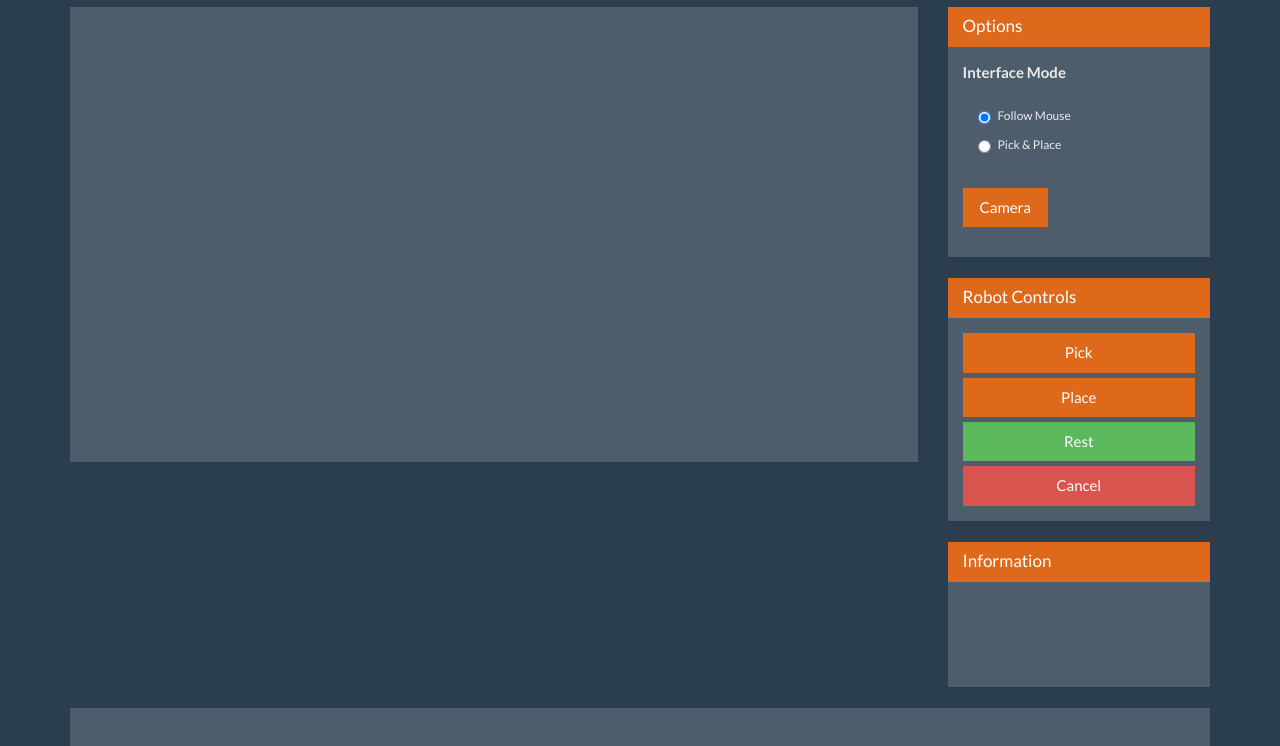
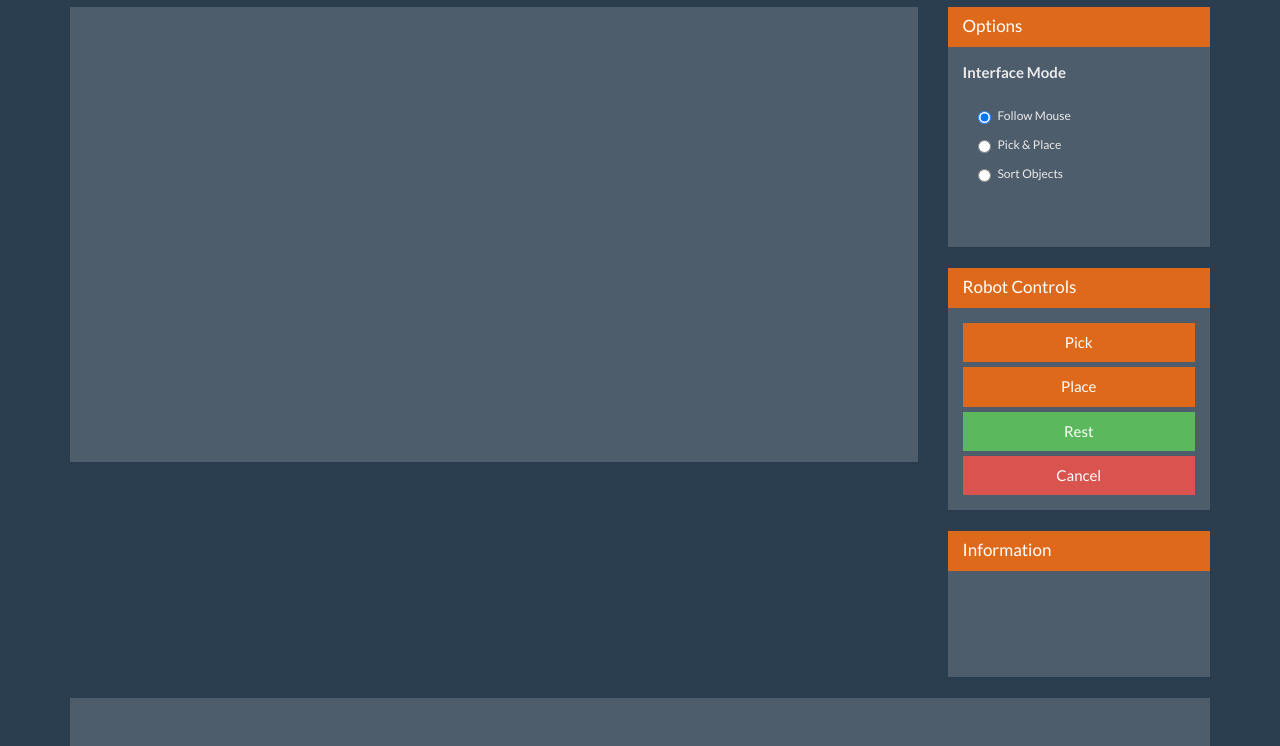
Before and after one commit to r2labs/quarc-web-interface, a plain HTML site: page index.html in a window 1280 px wide. Shown: the part 54-800 px from the top of the page. Drawn offline with Linux system fonts and the light colour scheme; no server answers.

Commit message:
added sorting

```diff
--- a/index.html
+++ b/index.html
@@ -71,9 +71,12 @@
                     <div class="radio">
                       <label><input type="radio" name="modeRadios" id="modeRadioPickPlace" value="PickPlace">Pick & Place</label>
                     </div>
+                    <div class="radio">
+                      <label><input type="radio" name="modeRadios" id="modeRadioSort" value="Sort" onclick="js:sort()">Sort Objects</label>
+                    </div>
                   </div>
                   <br />
-                  <button type="button" class="btn btn-primary" onclick="js:toggle_camera()">Camera</a>
+                  <!-- <button type="button" class="btn btn-primary" onclick="js:toggle_camera()">Camera</a> -->
                 </div>
               </div>
             </div>
--- a/scripts/events.js
+++ b/scripts/events.js
@@ -63,6 +63,17 @@ function cancel() {
     grid_obj.draw(grid_ctx);
 }
 
+function sort() {
+    jQuery.ajax({
+        url:'http://localhost:8080/sort',
+        complete: function(callback) {
+            if ($('input[name="modeRadios"]:checked').val() == "Sort") {
+                sort();
+            }
+        }
+    });
+}
+
 function pickplace(pick_x, pick_y, place_x, place_y) {
     window.setTimeout(function() { pick(pick_x, pick_y) }, 150);
     window.setTimeout(function() { place(place_x, place_y) }, 3500);
```
